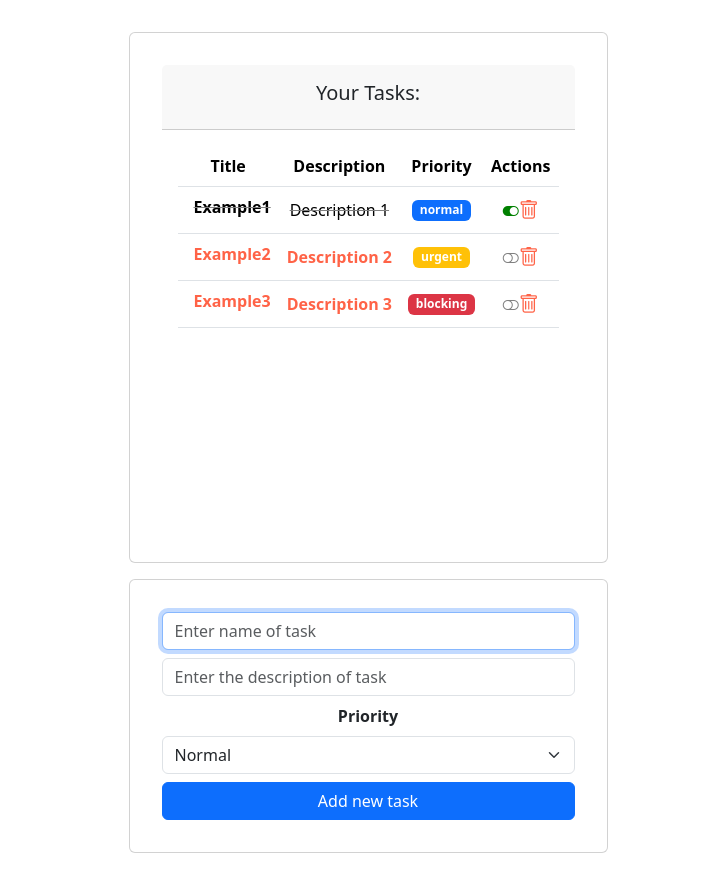
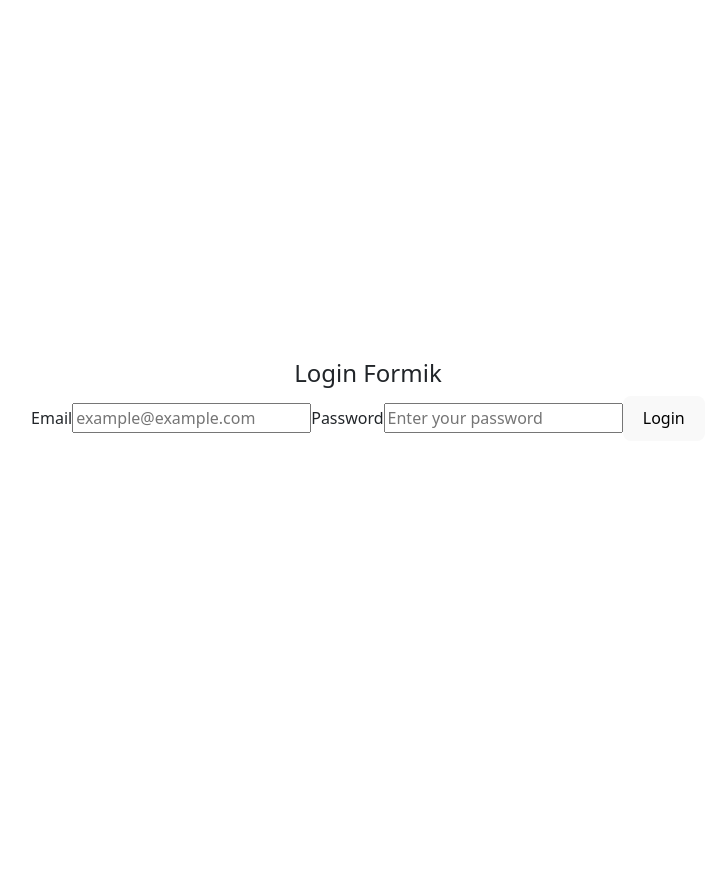
Before and after one commit to miguelruizF/app_tasks, a React (Vite) app: page / in a window 1280 px wide. Shown: the whole page, without its empty margins (272-987 px from the left). After the commit the page ends 800 px from the top, so only its background shows below. Built offline with nearby package versions, Linux system fonts and the light colour scheme.

Commit message:
Generacion de formulario - Formik & Yup

```diff
--- a/src/App.jsx
+++ b/src/App.jsx
@@ -5,6 +5,7 @@ import './App.css'
 // import { Ejemplo2 } from './hooks/Ejemplo2'
 // import { Ejempĺo1 } from './hooks/Ejempĺo1'
 import { Task_ListComponent } from './components/container/Task_List'
+import { LoginFormik } from './components/pure/forms/LoginFormik'
 // import { OptionalRender } from './components/pure/OptionalRender'
 // import { GreetingStyled } from './components/pure/GreetingStyled'
 
@@ -12,7 +13,7 @@ function App() {
   return (
     <>
       {/* Componente de listado de tareas */}
-      <Task_ListComponent />
+      {/* <Task_ListComponent /> */}
 
       {/* <Ejempĺo1/> */}
       {/*  <Ejemplo2/> */}
@@ -28,6 +29,9 @@ function App() {
 
       {/* Ejemplos de renderizado condicional */}
       {/* <OptionalRender/> */}
+
+      {/* Ejemplo de uso de Formik y yup */}
+      <LoginFormik/>
     </>
   )
 }
--- a/src/components/pure/forms/LoginFormik.jsx
+++ b/src/components/pure/forms/LoginFormik.jsx
@@ -1,6 +1,14 @@
 // import React from 'react'
 
-import { Field, Form, Formik } from "formik"
+import { ErrorMessage, Field, Form, Formik } from "formik";
+import * as Yup from 'yup';
+
+const loginSchema = Yup.object().shape(
+    {
+        email: Yup.string().email('Invalid email format').required('Email is required'),
+        password: Yup.string().required('Password is required')
+    }
+);
 
 export const LoginFormik = () => {
 
@@ -13,31 +21,53 @@ export const LoginFormik = () => {
         <>
             <h4>Login Formik</h4>
             <Formik
+                /* Initial values that the form will take */
                 initialValues = {
                     initialCredentials
                 }
+                /* Yup validation schema */
+                validationSchema={ loginSchema }
+                /* onSubmit Event */
                 onSubmit={async (values) => {
-                    await new Promise( (response) => { setTimeout(response, 500) } );
+                    await new Promise( (response) => { setTimeout(response, 1000) } );
                     alert(JSON.stringify(values, null, 2));
+                    //We save the data in the localStorage
+                    localStorage.setItem('credentials', values)
                 }}
             >
+                {/* We obtain props from Formik */}
+                {({ errors, touched, isSubmitting, handleChange, handleBlur }) => (
+                    <>
+                        <Form>
+                            <label htmlFor="email">Email</label>
+                            <Field id="email" type="email" name="email" placeholder="example@example.com" />
+                            {/* Email errors */}
+                            {
+                                errors.email && touched.email && (
+                                        <ErrorMessage name="email" component={'div'}/>
+                                )
+                            }
 
-                <Form>
-                    <label htmlFor="email">First Name</label>
-                    <Field id="email" type="email" name="email" placeholder="example@example.com" />
-
-                    <label htmlFor="email">Email</label>
+                            <label htmlFor="password">Password</label>
                             <Field
                                 id="password"
                                 name="password"
                                 placeholder="Enter your password"
                                 type="password"
                             />
+                            {/* Password errors */}
+                            {
+                                errors.password && touched.password && (
+                                        <ErrorMessage name="password" component={'div'}/>
+                                )
+                            }
+
                             <button type="submit">Login</button>
+                            { isSubmitting ? ( <p>Login your credentials...</p> ) : null }
                         </Form>
-
+                    </>
+                )}
             </Formik>
-
         </>
     )
 }
```
Lines whose indentation alone changed are shown as unchanged.
